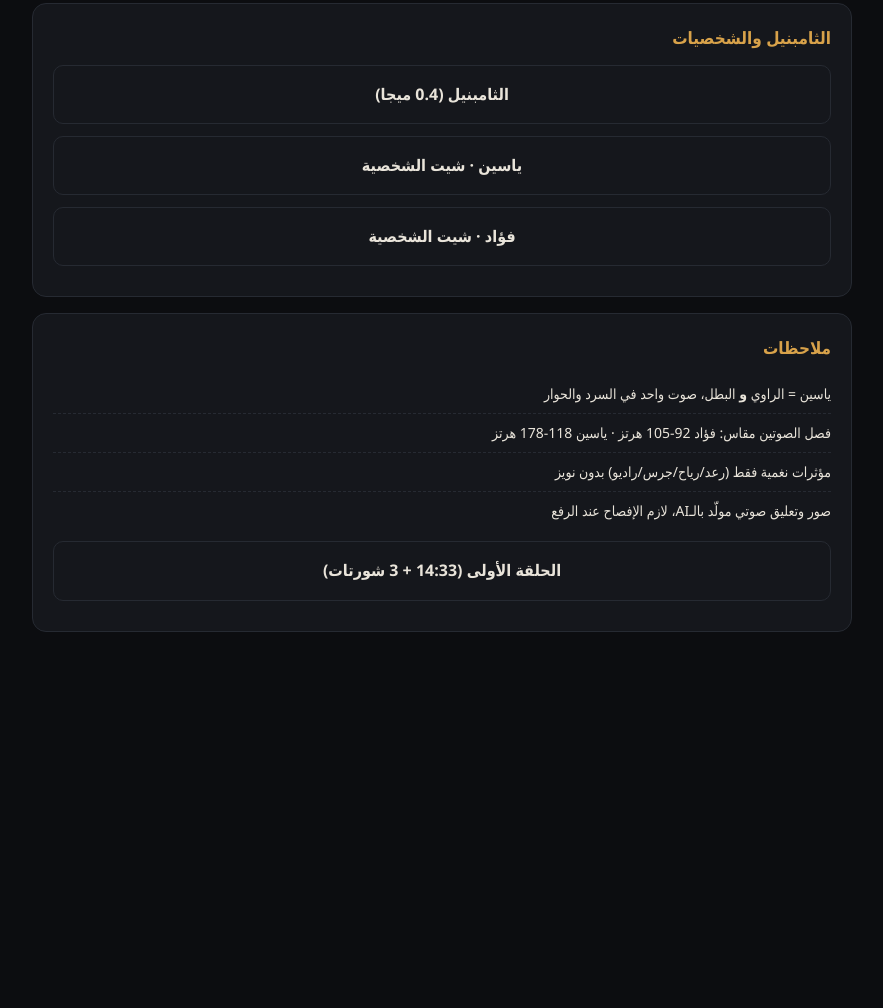
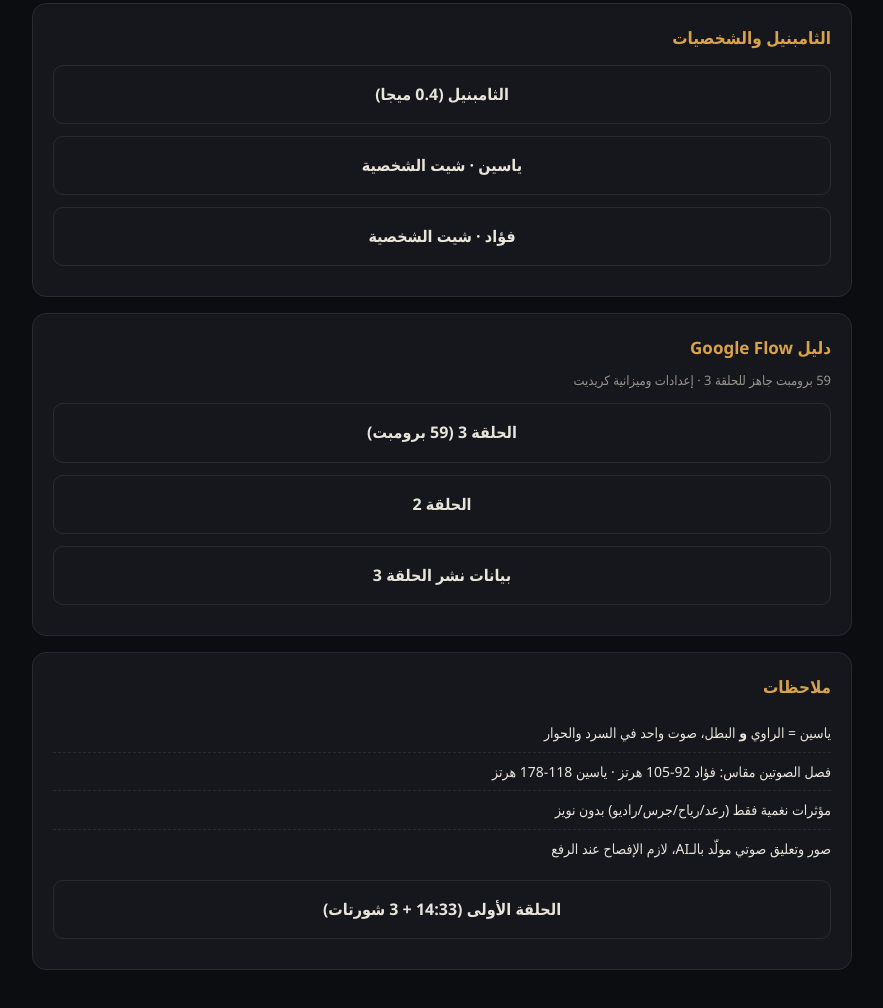
Before and after one commit to islamelasal/rewayat, a plain HTML site: page output/dl/index.html in a window 1280 px wide. Shown: the part 3175-4183 px from the top of the page, without its empty margins (198-1081 px from the left). Before the commit the page ends 3887 px from the top, so only its background shows below. Drawn offline with Linux system fonts and the light colour scheme.

Commit message:
EP3 Google Flow guide: 59 production-ready prompts
Measured the actual clip count from the audio (441s of speech / 8s =
59 clips), not estimated. Budget math: 472 credits all-360p, 1416
all-720p, 1064 mixed.

The guide's whole point is the face constraint: the eastern man must
never have a visible face. Explicitly says NOT to use Ingredients, which
is the opposite of the usual advice and the thing that would break the
story if someone followed the EP2 guide by habit.

Co-authored-by: arena-agent <297053741+arena-agent@users.noreply.github.com>

```diff
--- a/output/dl/index.html
+++ b/output/dl/index.html
@@ -119,6 +119,13 @@
 </div>
 
 <div class="card">
+  <h2>دليل Google Flow</h2>
+  <div class="meta">59 برومبت جاهز للحلقة 3 · إعدادات وميزانية كريديت</div>
+  <a class="btn btn-sec" href="docs/دليل-flow-الحلقة-3.md" download>الحلقة 3 (59 برومبت)</a>
+  <a class="btn btn-sec" href="docs/دليل-flow-الحلقة-2.md" download>الحلقة 2</a>
+  <a class="btn btn-sec" href="docs/بيانات-نشر-الحلقة-3.md" download>بيانات نشر الحلقة 3</a>
+</div>
+<div class="card">
   <h2>ملاحظات</h2>
   <ul class="files">
     <li>ياسين = الراوي <b>و</b> البطل، صوت واحد في السرد والحوار</li>
```
Also changed, not shown: 3 other files.
